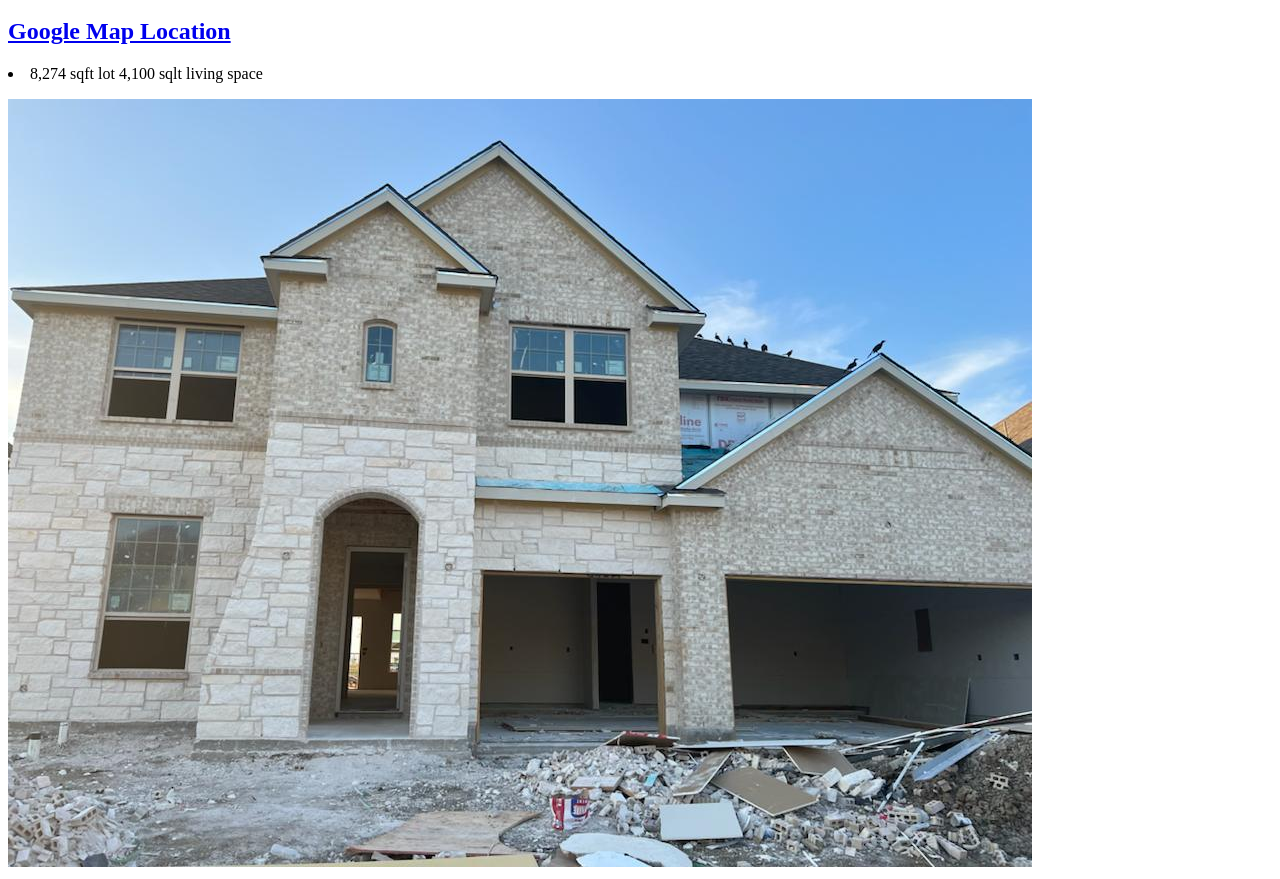
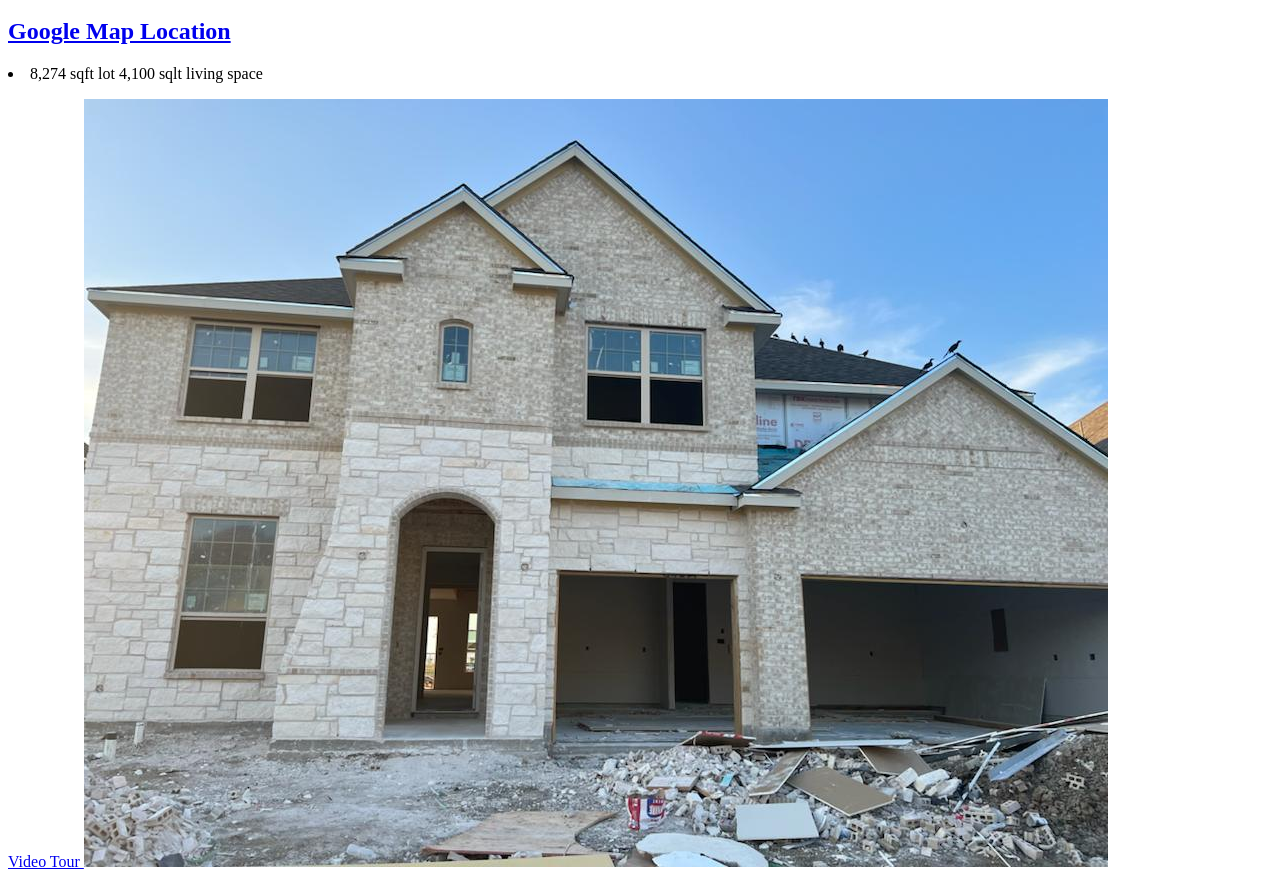
Before and after one commit to kmvdonline/txhome, a plain HTML site: page docs/index.html in a window 1280 px wide. Shown: the part 48-927 px from the top of the page. Drawn offline with Linux system fonts and the light colour scheme.

Commit message:
Update index.html

```diff
--- a/docs/index.html
+++ b/docs/index.html
@@ -9,4 +9,5 @@
     4,100 sqlt living space
     </li>
 </p>
+<a href="https://www.youtube.com/channel/UCwfyV3O61twdV3hGLBMMW0Q"> Video Tour </a>
 <img src="front.jpeg" alt="front_view">
```
